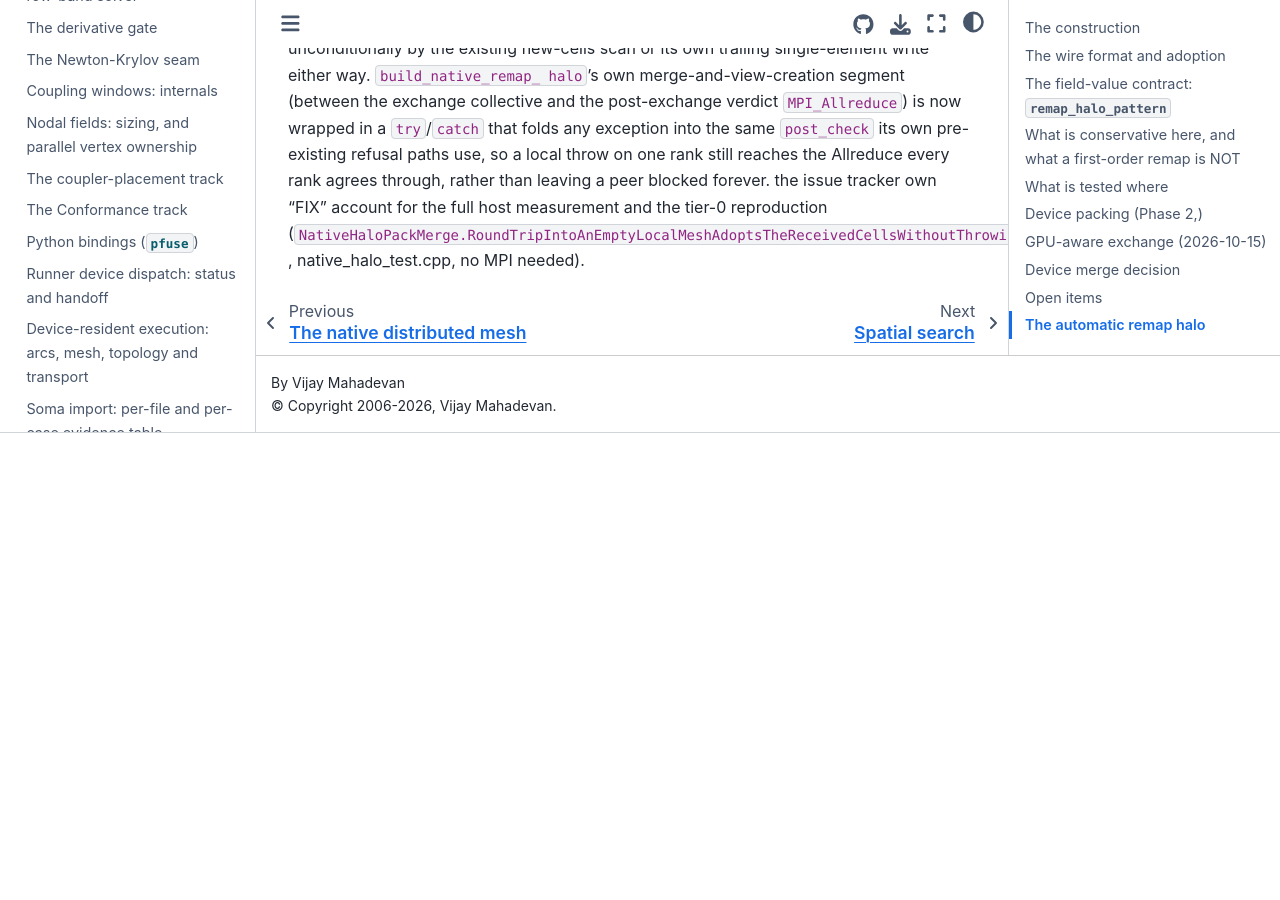
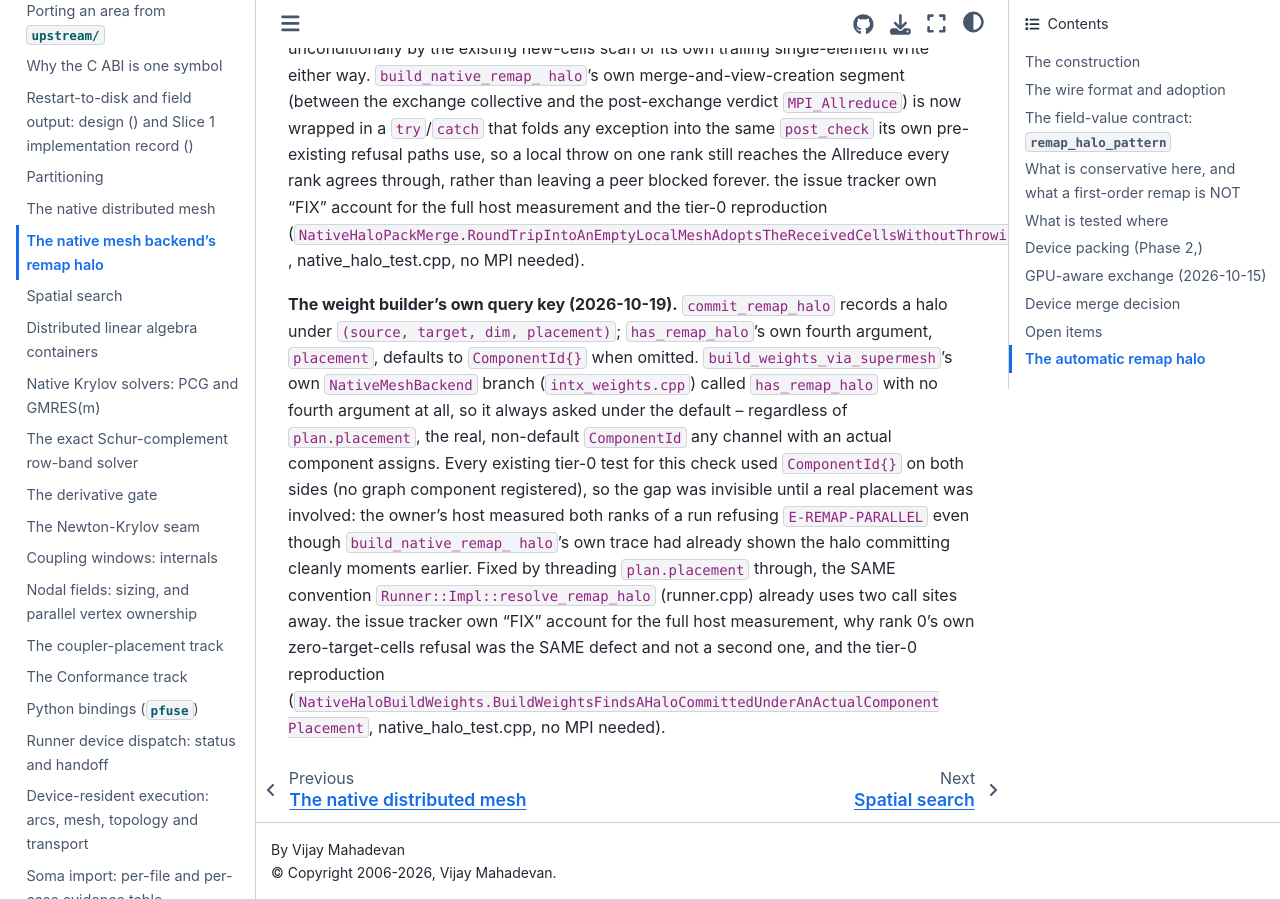
Before and after one commit to vijaysm/fuse, a Sphinx documentation site: the page built from docs/dev/native-halo.md, in a window 1280 px wide and 900 px high, scrolled down 10382 px. Built offline with Sphinx 7.4.7 and the Sphinx Book theme 1.1.4, drawn with Linux system fonts in a browser that asks for light colours; pages that are not in the unit, such as notebooks, are missing from menus; before the commit the page ends 10815 px from its top, so only the background shows below that.

Commit message:
Document that the remap halo coverage check is still local
On the host run, rank 1 builds the 16 weights with unit row sums; rank
0, holding source cells only, judges coverage from its own
intersections. Also document the weight builder's query key for
has_remap_halo.

```diff
--- a/docs/dev/native-halo.md
+++ b/docs/dev/native-halo.md
@@ -349,3 +349,18 @@ Allreduce every rank agrees through, rather than leaving a peer blocked forever.
  own "FIX" account for the full host measurement and the tier-0 reproduction
 (`NativeHaloPackMerge.RoundTripIntoAnEmptyLocalMeshAdoptsTheReceivedCellsWithoutThrowing`,
 native_halo_test.cpp, no MPI needed).
+
+**The weight builder's own query key (2026-10-19).** `commit_remap_halo` records a halo under
+`(source, target, dim, placement)`; `has_remap_halo`'s own fourth argument, `placement`, defaults to
+`ComponentId{}` when omitted. `build_weights_via_supermesh`'s own `NativeMeshBackend` branch
+(`intx_weights.cpp`) called `has_remap_halo` with no fourth argument at all, so it always asked under
+the default -- regardless of `plan.placement`, the real, non-default `ComponentId` any channel with an
+actual component assigns. Every existing tier-0 test for this check used `ComponentId{}` on both sides
+(no graph component registered), so the gap was invisible until a real placement was involved: the
+owner's host measured both ranks of a run refusing `E-REMAP-PARALLEL` even though `build_native_remap_
+halo`'s own trace had already shown the halo committing cleanly moments earlier. Fixed by threading
+`plan.placement` through, the SAME convention `Runner::Impl::resolve_remap_halo` (runner.cpp) already
+uses two call sites away. the issue tracker own "FIX" account for the full host
+measurement, why rank 0's own zero-target-cells refusal was the SAME defect and not a second one, and
+the tier-0 reproduction (`NativeHaloBuildWeights.BuildWeightsFindsAHaloCommittedUnderAnActualComponent
+Placement`, native_halo_test.cpp, no MPI needed).
```
